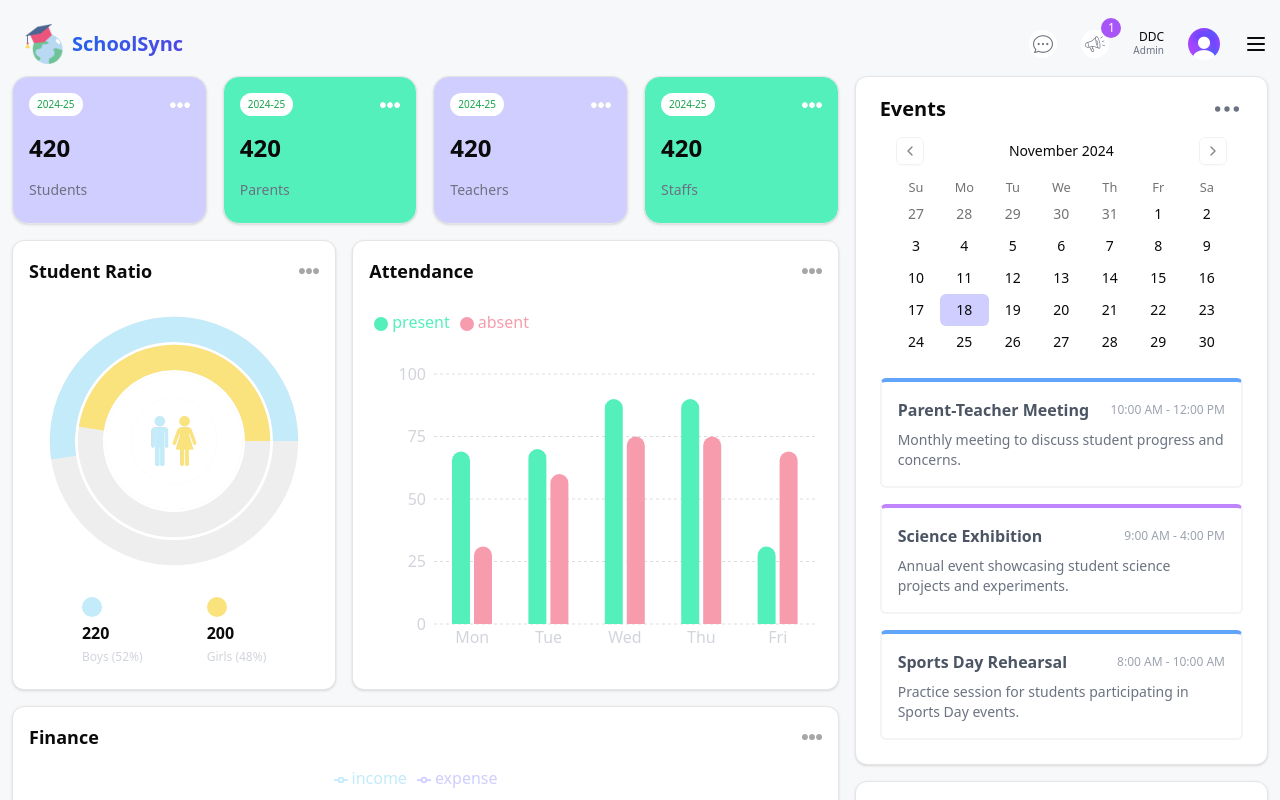
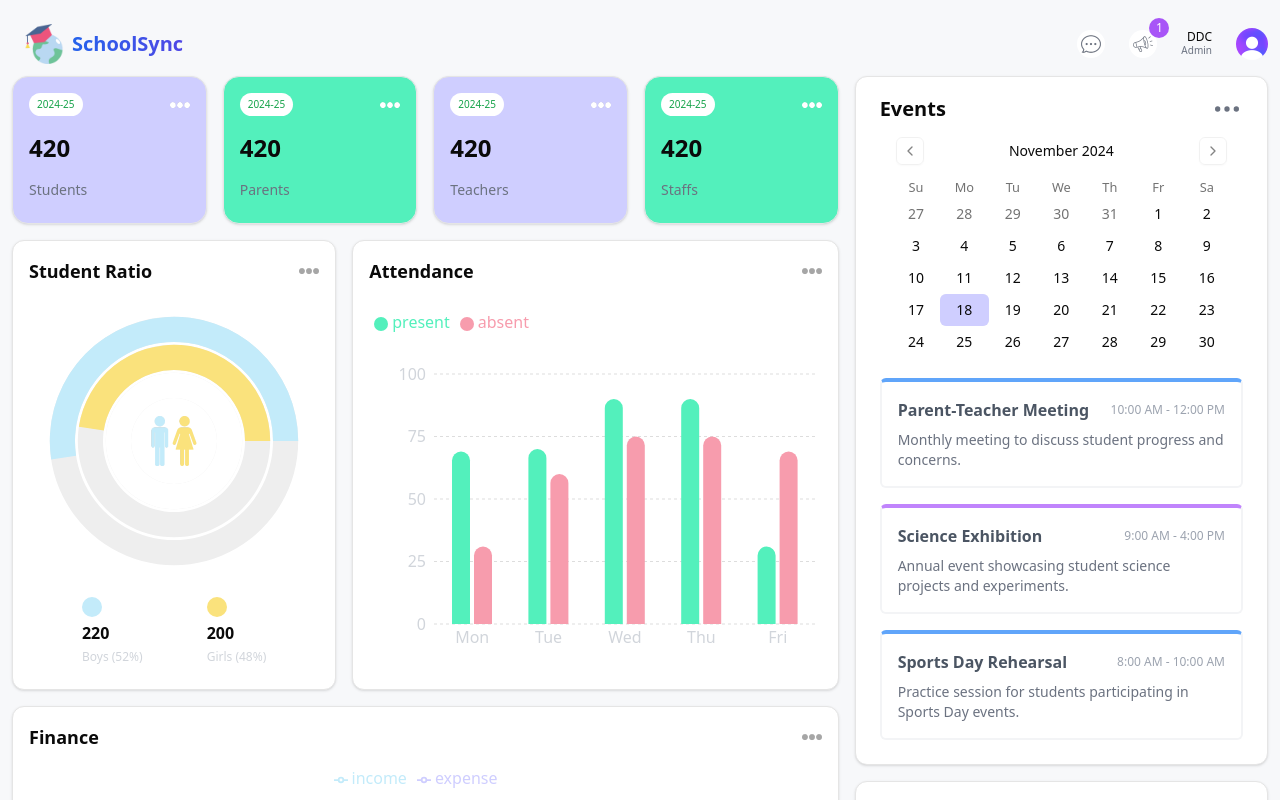
Before and after one commit to durjoydutta/SchoolSync, a Next.js app: page /admin in a window 1280 px wide. Shown: the top 800 px of the page. Built offline with nearby package versions, Linux system fonts and the light colour scheme.

Commit message:
hide burger menu icon on lg screen size

```diff
--- a/src/components/Navbar.tsx
+++ b/src/components/Navbar.tsx
@@ -21,7 +21,7 @@ const Navbar = () => {
         <AvatarImage src="/avatar.png" />
         <AvatarFallback>CN</AvatarFallback>
       </Avatar>
-      <Menu />
+      <Menu className="lg:hidden"/>
     </div>
   )
 }
```
